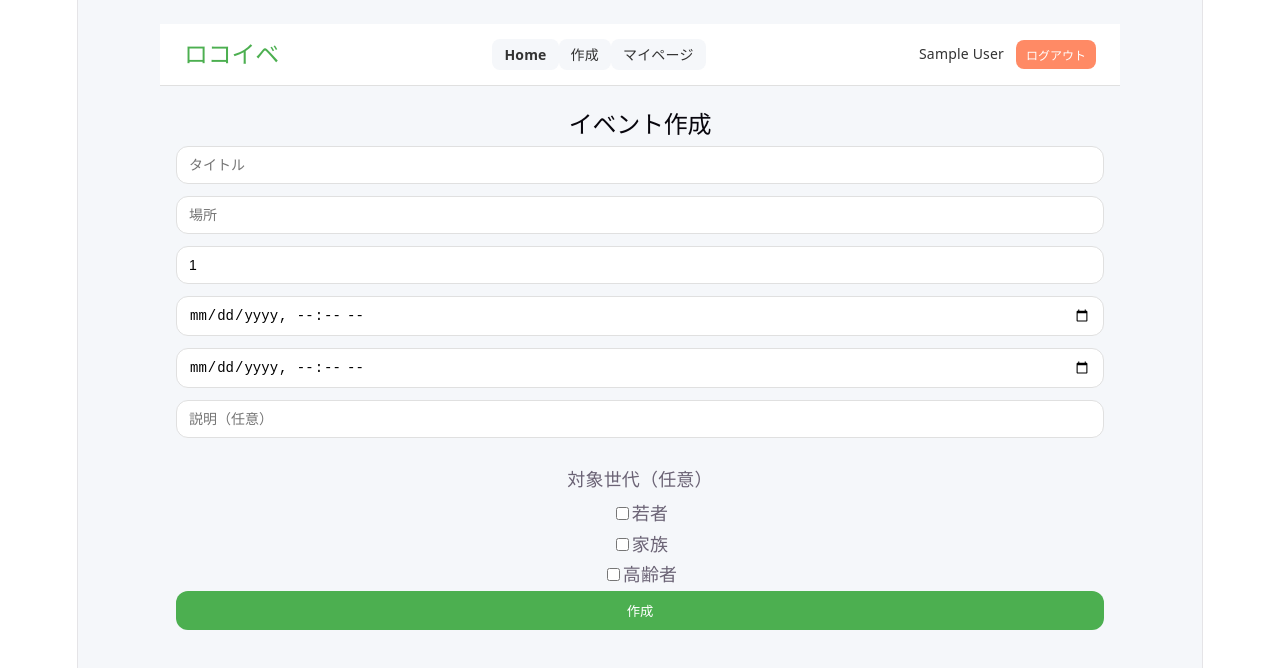
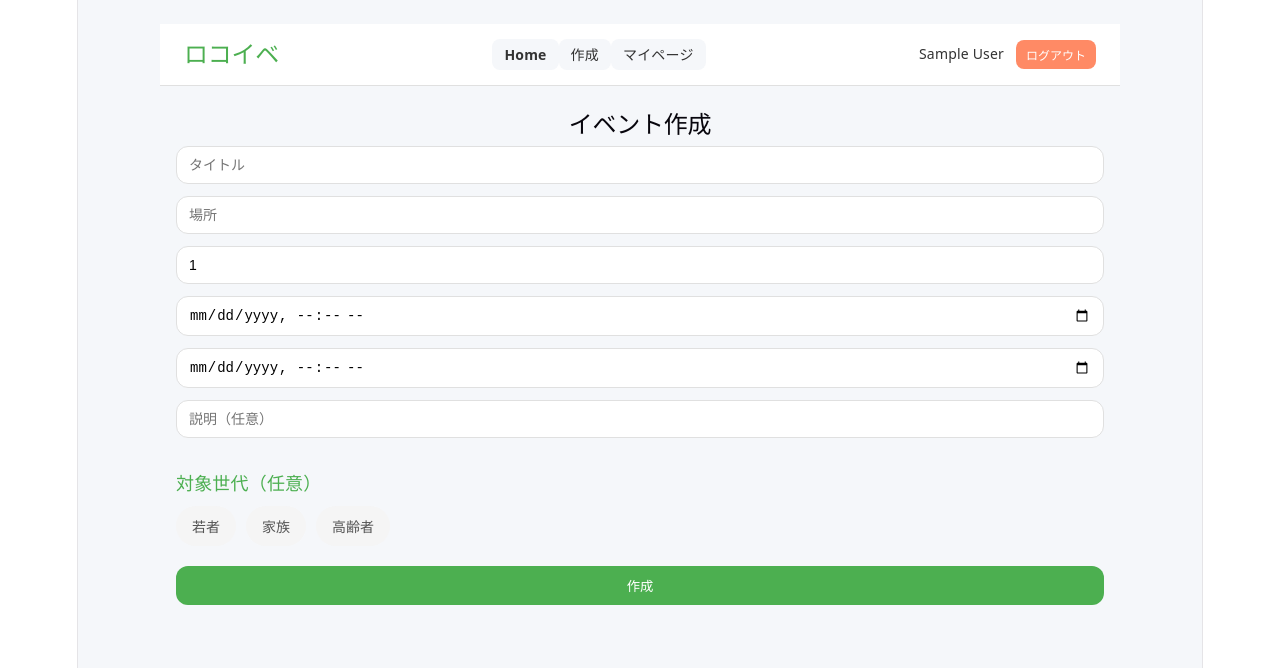
Before and after one commit to Dobermann112/local-events-app, a React (Vite) app in the folder frontend/: page /create in a window 1280 px wide. Shown: the top 668 px of the page. Built offline with nearby package versions, Linux system fonts and the light colour scheme; sample sign-in values are in the browser's storage.

Commit message:
対象世代フォームを共通化
- CreateEvent.tsx EditEvent.tsxに適用

```diff
--- /dev/null
+++ b/frontend/src/components/ui/TagSelector.tsx
@@ -0,0 +1,61 @@
+type Props = {
+  selected: string[]
+  onChange: (values: string[]) => void
+}
+
+const AGE_GROUPS = [
+  { label: "若者", value: "youth" },
+  { label: "家族", value: "family" },
+  { label: "高齢者", value: "senior" },
+]
+
+const TagSelector = ({ selected, onChange }: Props) => {
+  const toggle = (value: string) => {
+    if (selected.includes(value)) {
+      onChange(selected.filter((v) => v !== value))
+    } else {
+      onChange([...selected, value])
+    }
+  }
+
+  return (
+    <div style={{ marginTop: "20px", marginBottom: "20px" }}>
+      <p style={{ marginBottom: "10px", fontWeight: "bold", color: "#4CAF50", textAlign: "left" }}>
+        対象世代（任意）
+      </p>
+
+      <div style={{ display: "flex", gap: "10px", flexWrap: "wrap" }}>
+        {AGE_GROUPS.map((group) => {
+          const isSelected = selected.includes(group.value)
+
+          return (
+            <button
+              key={group.value}
+              type="button"
+              onClick={() => toggle(group.value)}
+              style={{
+                padding: "10px 16px",
+                borderRadius: "999px",
+                border: "none",
+                backgroundColor: isSelected ? "#4CAF50" : "#F5F5F5",
+                color: isSelected ? "#fff" : "#555",
+                fontSize: "14px",
+                fontWeight: "bold",
+                cursor: "pointer",
+                boxShadow: isSelected
+                  ? "0 2px 6px rgba(76, 175, 80, 0.4)"
+                  : "none",
+                transition: "0.2s",
+              }}
+            >
+              {isSelected ? "✓ " : ""}
+              {group.label}
+            </button>
+          )
+        })}
+      </div>
+    </div>
+  )
+}
+
+export default TagSelector
--- a/frontend/src/pages/CreateEvent.tsx
+++ b/frontend/src/pages/CreateEvent.tsx
@@ -3,12 +3,7 @@ import { useNavigate } from "react-router-dom"
 import client from "../api/client"
 import Input from "../components/ui/Input"
 import Button from "../components/ui/Button"
-
-const AGE_GROUPS = [
-  { label: "若者", value: "youth" },
-  { label: "家族", value: "family" },
-  { label: "高齢者", value: "senior" },
-]
+import TagSelector from "../components/ui/TagSelector"
 
 const CreateEvent = () => {
   const navigate = useNavigate()
@@ -22,14 +17,6 @@ const CreateEvent = () => {
   const [targetGroups, setTargetGroups] = useState<string[]>([])
 
   const AREA_ID = "eaeea7c2-011b-40ff-a872-2888628b5079"
-
-  const handleToggleGroup = (value: string) => {
-    setTargetGroups((prev) =>
-      prev.includes(value)
-        ? prev.filter((g) => g !== value)
-        : [...prev, value]
-    )
-  }
 
   const handleSubmit = async () => {
     if (!title || !location || !startAt || !endAt) {
@@ -69,23 +56,7 @@ const CreateEvent = () => {
       <Input value={endAt} onChange={(e) => setEndAt(e.target.value)} type="datetime-local" />
       <Input value={description} onChange={(e) => setDescription(e.target.value)} placeholder="説明（任意）" />
 
-      <div style={{ marginTop: "16px" }}>
-        <p style={{ marginBottom: "8px" }}>対象世代（任意）</p>
-
-        {AGE_GROUPS.map((group) => (
-          <label
-            key={group.value}
-            style={{ display: "block", marginBottom: "4px" }}
-          >
-            <input
-              type="checkbox"
-              checked={targetGroups.includes(group.value)}
-              onChange={() => handleToggleGroup(group.value)}
-            />
-            {group.label}
-          </label>
-        ))}
-      </div>
+      <TagSelector selected={targetGroups} onChange={setTargetGroups} />
 
       <Button fullWidth onClick={handleSubmit}>作成</Button>
     </div>
--- a/frontend/src/pages/EditEvent.tsx
+++ b/frontend/src/pages/EditEvent.tsx
@@ -1,15 +1,12 @@
 import { useEffect, useState } from "react"
 import { useNavigate, useParams } from "react-router-dom"
 import client from "../api/client"
-import type { User } from "../types/User"
 import Input from "../components/ui/Input"
 import Button from "../components/ui/Button"
+import TagSelector from "../components/ui/TagSelector"
 
-type Props = {
-  currentUser: User
-}
 
-const EditEvent = ({ currentUser }: Props) => {
+const EditEvent = () => {
   const { id } = useParams()
   const navigate = useNavigate()
 
@@ -19,6 +16,7 @@ const EditEvent = ({ currentUser }: Props) => {
   const [startAt, setStartAt] = useState("")
   const [endAt, setEndAt] = useState("")
   const [description, setDescription] = useState("")
+  const [targetGroups, setTargetGroups] = useState<string[]>([])
 
   useEffect(() => {
     const fetchEvent = async () => {
@@ -33,6 +31,8 @@ const EditEvent = ({ currentUser }: Props) => {
       // datetime-local用変換
       setStartAt(event.startAt.slice(0, 16))
       setEndAt(event.endAt.slice(0, 16))
+
+      setTargetGroups(event.targetGroups?.map((g: any) => g.group) ?? [])
     }
 
     fetchEvent()
@@ -51,7 +51,7 @@ const EditEvent = ({ currentUser }: Props) => {
       startAt,
       endAt,
       description,
-      organizerId: currentUser.id,
+      targetGroups,
     })
 
     navigate(`/events/${id}`)
@@ -68,6 +68,8 @@ const EditEvent = ({ currentUser }: Props) => {
       <Input value={endAt} onChange={(e) => setEndAt(e.target.value)} type="datetime-local" />
       <Input value={description} onChange={(e) => setDescription(e.target.value)} placeholder="説明" />
 
+      <TagSelector selected={targetGroups} onChange={setTargetGroups} />
+
       <Button fullWidth onClick={handleSubmit}>
         更新
       </Button>
--- a/frontend/src/pages/EventDetail.tsx
+++ b/frontend/src/pages/EventDetail.tsx
@@ -3,6 +3,7 @@ import { useParams, useNavigate } from "react-router-dom"
 import client from "../api/client"
 import EventCard from "../components/EventCard"
 import type { User } from "../types/User"
+import type { Event } from "../types/Event"
 
 type Props = {
   currentUser: User
@@ -12,7 +13,7 @@ const EventDetail = ({ currentUser }: Props) => {
   const { id } = useParams()
   const navigate = useNavigate()
 
-  const [event, setEvent] = useState<any>(null)
+  const [event, setEvent] = useState<Event | null>(null)
   const [loading, setLoading] = useState(true)
 
   useEffect(() => {
--- a/frontend/src/types/Event.ts
+++ b/frontend/src/types/Event.ts
@@ -8,5 +8,7 @@ export type Event = {
   description?: string
   allowSameDay: boolean
   currentJoinedCount: number
+  organizerId: string
+  participations: {id: string; userId: string}[]
   targetGroups?: {group: string}[]
 }
```
Also changed, not shown: 1 other file (tests, documents, lock files or other folders).
